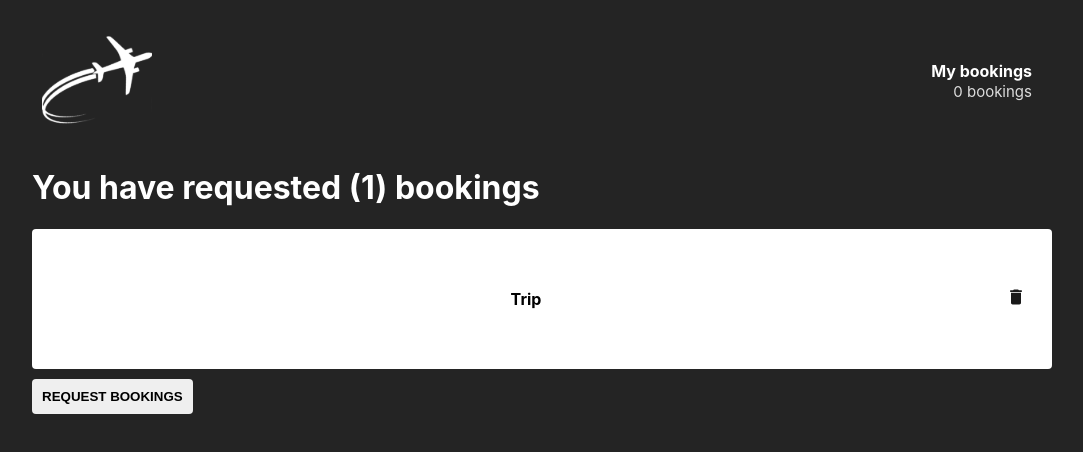
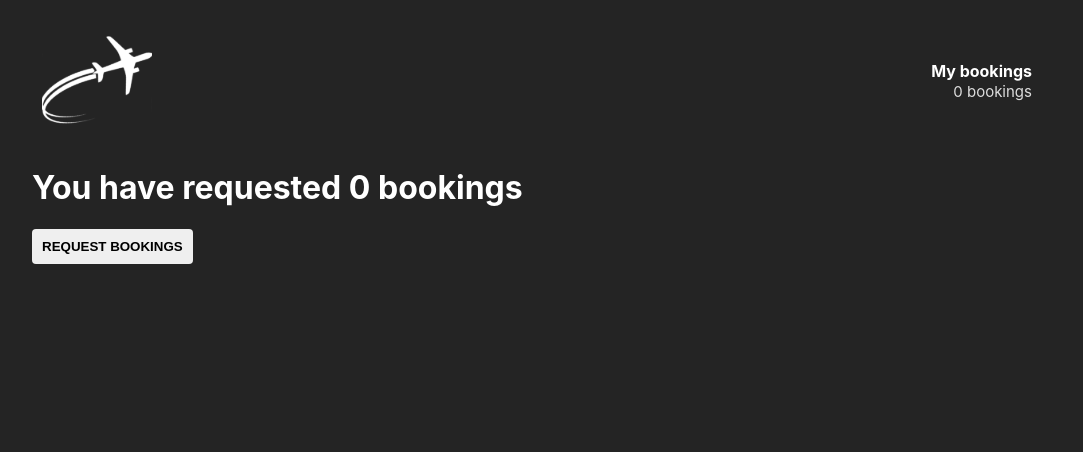
Before and after one commit to arthurtc30/trips, a React (Create React App) app: page /bookings in a window 1280 px wide. Shown: the top 452 px of the page, without its empty margins (98-1181 px from the left). Built offline with nearby package versions, Linux system fonts and the light colour scheme.

Commit message:
booking page working with redux

```diff
--- a/src/pages/Bookings/index.js
+++ b/src/pages/Bookings/index.js
@@ -1,20 +1,25 @@
 import React from 'react';
+import { useSelector } from 'react-redux';
 import { MdDelete } from 'react-icons/md';
 import './style.css';
 
 export default function Reservas() {
+  const bookings = useSelector(state => state.booking);
+
   return (
     <div>
-      <h1 className="title">You have requested (1) bookings</h1>
+      <h1 className="title">You have requested {bookings.length} bookings</h1>
 
-      <div className="bookings">
-        <img src="" alt="" />
-        <strong>Trip</strong>
-        <button type="button" onClick={() => {}}>
-          <MdDelete size={20} color="#191919"/>
-        </button>
-      </div>
-
+      {bookings.map(booking => (
+        <div key={booking.id} className="bookings">
+          <img src={booking.image} alt={booking.title} />
+          <strong>{booking.title}</strong>
+          <span>Quantidade: 2</span>
+          <button type="button" onClick={() => {}}>
+            <MdDelete size={20} color="#191919" />
+          </button>
+        </div>
+      ))}
       <footer>
         <button type="button">Request bookings</button>
       </footer>
--- a/src/store/modules/booking/reducer.js
+++ b/src/store/modules/booking/reducer.js
@@ -1,6 +1,4 @@
 export default function booking(state = [], action) {
-  console.log(state)
-
   switch (action.type) {
     case 'ADD_BOOKING':
       return [...state, action.trip];
```
